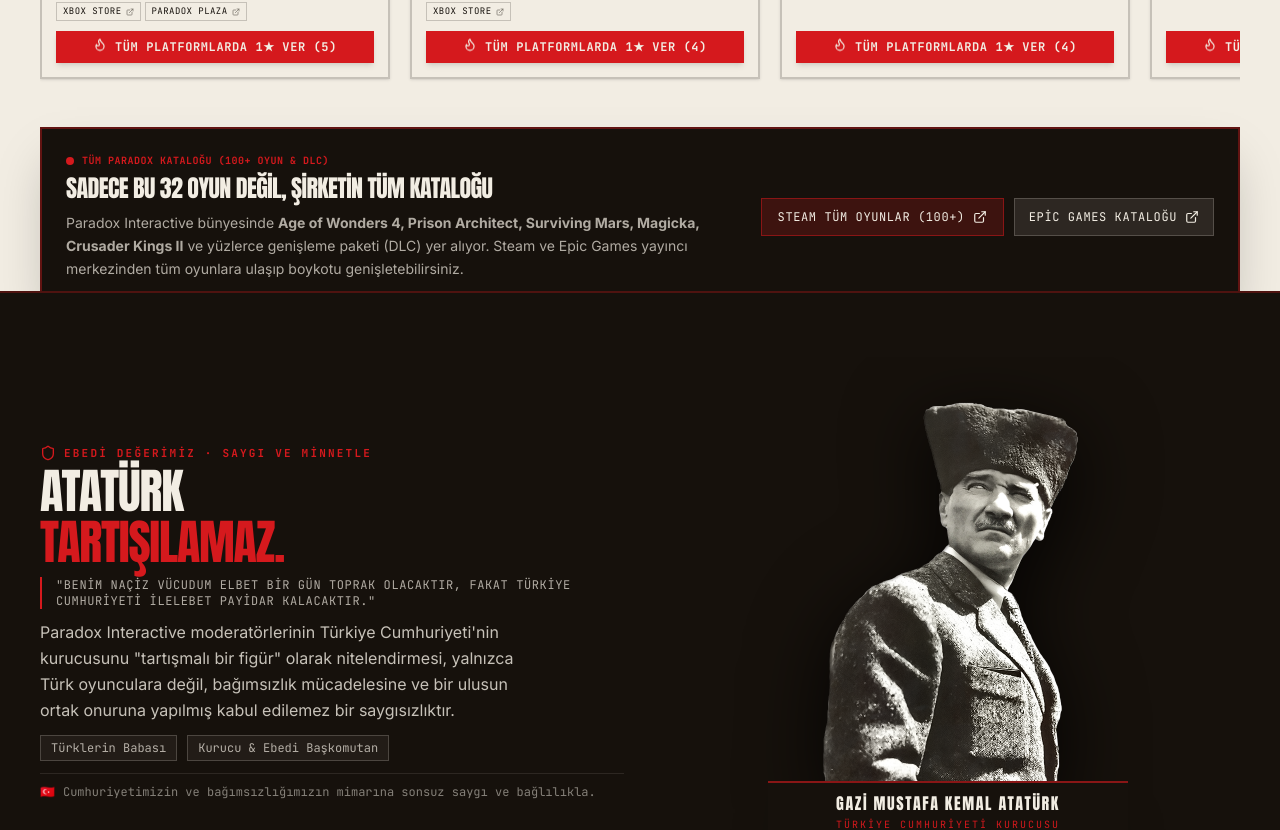
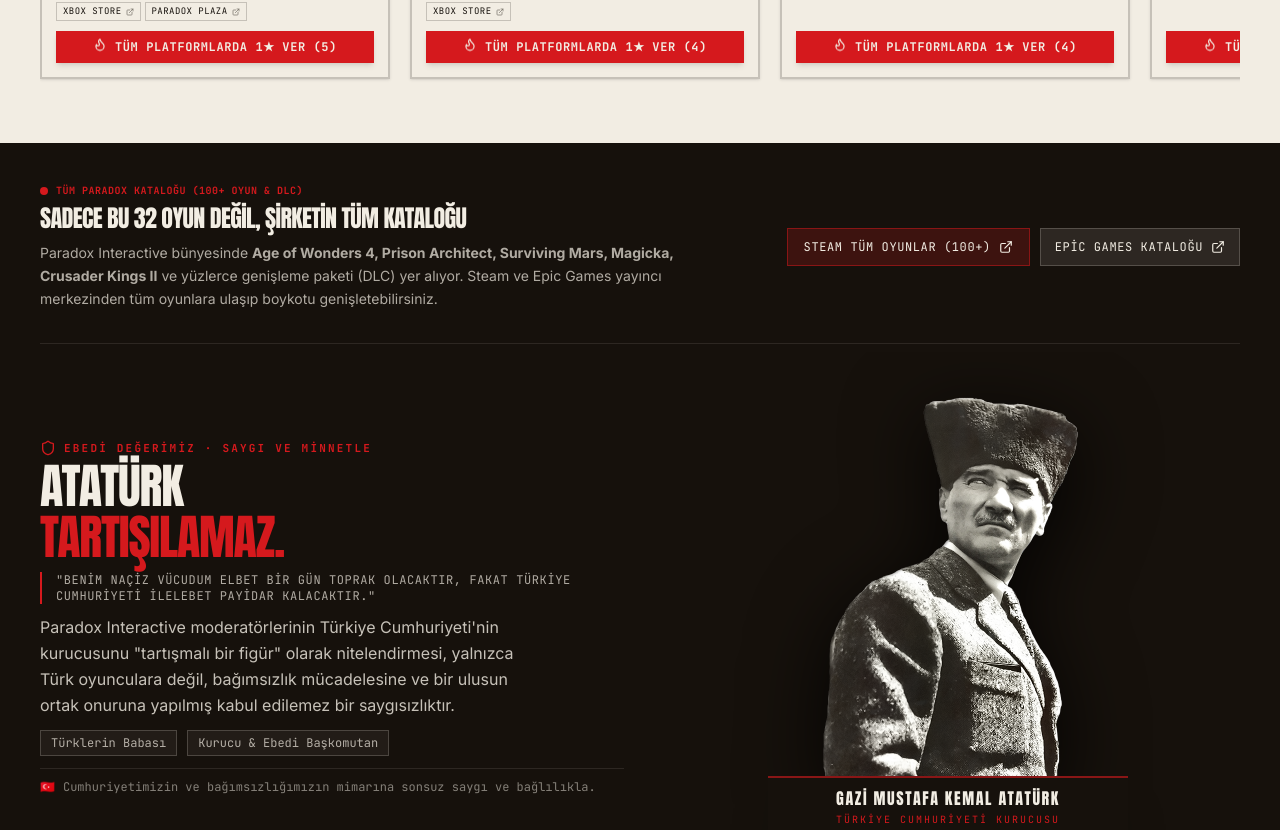
Before and after one commit to efekrbas/boykotparadox, a Next.js app: page / in a window 1280 px wide. Shown: the part 1370-2200 px from the top of the page. Built offline with nearby package versions, Linux system fonts and the light colour scheme; no server answers.

Commit message:
style: merge publisher hub and ataturk monument into full-bleed seamless dark section without red border

```diff
--- a/src/components/CampaignClient.tsx
+++ b/src/components/CampaignClient.tsx
@@ -837,10 +837,14 @@
             );
           })}
         </div>
+      </section>
 
-        {/* All Paradox Games Publisher Hub Banner */}
-        <div className="mt-8 border-2 border-seal/40 bg-ink text-paper p-5 sm:p-6 flex flex-col md:flex-row items-start md:items-center justify-between gap-5 shadow-2xl">
-          <div className="max-w-[65ch]">
+      {/* Full-Bleed Dark Stage: Paradox Publisher Hub & Atatürk Memorial Directly Joined */}
+      <div className="relative bg-ink text-paper">
+        {/* All Paradox Games Publisher Hub - Integrated Seamless Dark Bar */}
+        <div className="mx-auto max-w-[1240px] px-5 pt-8 sm:pt-10 pb-2">
+          <div className="flex flex-col md:flex-row items-start md:items-center justify-between gap-5 border-b border-paper/10 pb-6 sm:pb-8">
+            <div className="max-w-[68ch]">
               <div className="flex items-center gap-2 font-mono text-[10px] uppercase tracking-wider text-seal font-bold">
                 <span className="size-2 rounded-full bg-seal" />
                 Tüm Paradox Kataloğu (100+ Oyun & DLC)
@@ -874,10 +878,9 @@
               </a>
             </div>
           </div>
-      </section>
+        </div>
 
-      {/* 3D Atatürk Monument Scene with Full Bleed Dark Canvas */}
-      <div className="relative bg-ink -mt-10 sm:-mt-16 pt-10 sm:pt-16 pb-12 sm:pb-16 border-y-2 border-seal/30">
+        {/* 3D Atatürk Monument Scene - Seamlessly flowing in the same dark canvas */}
         <Ataturk3DScene />
       </div>
 
```
Lines whose indentation alone changed are shown as unchanged.
